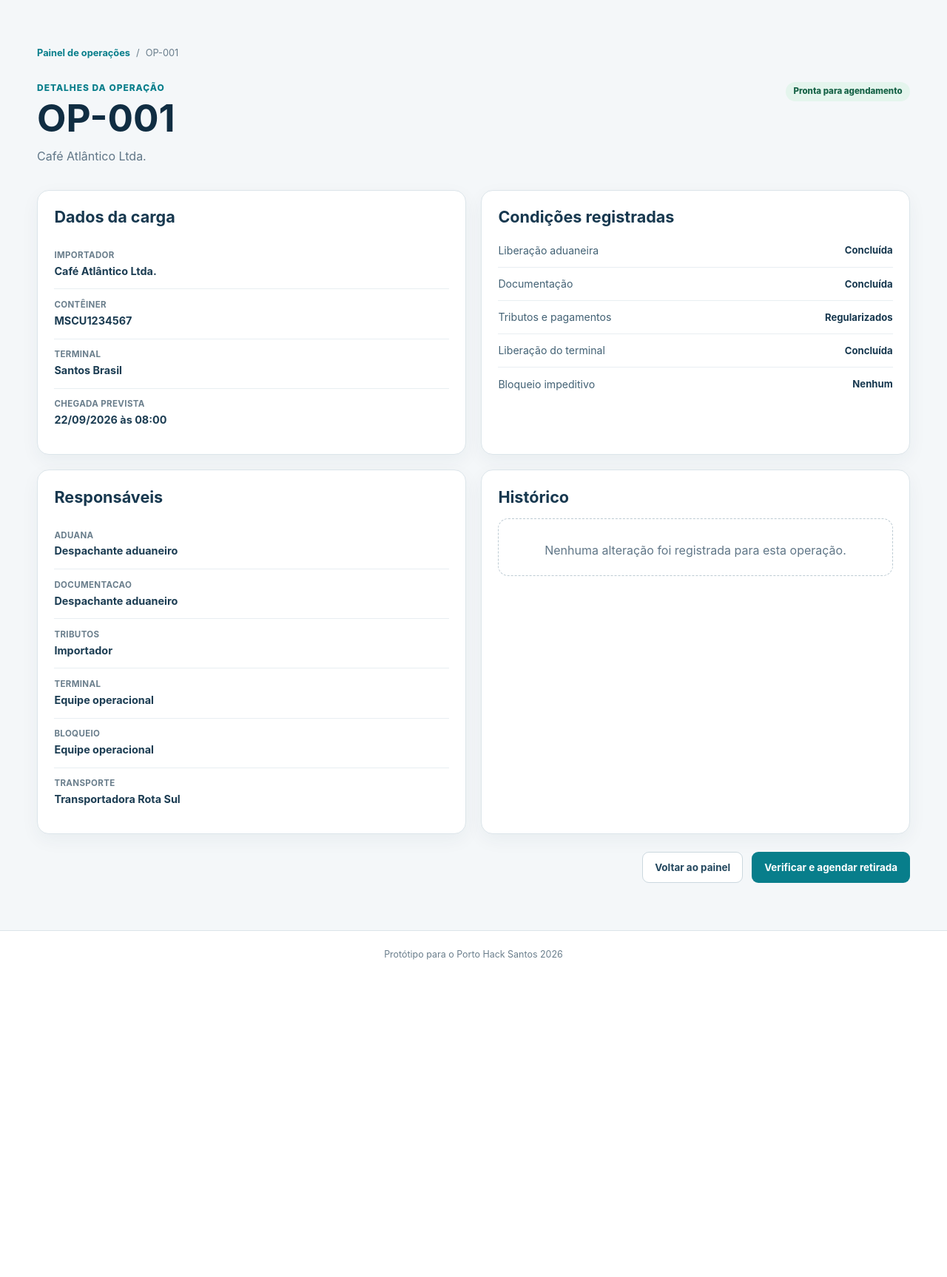
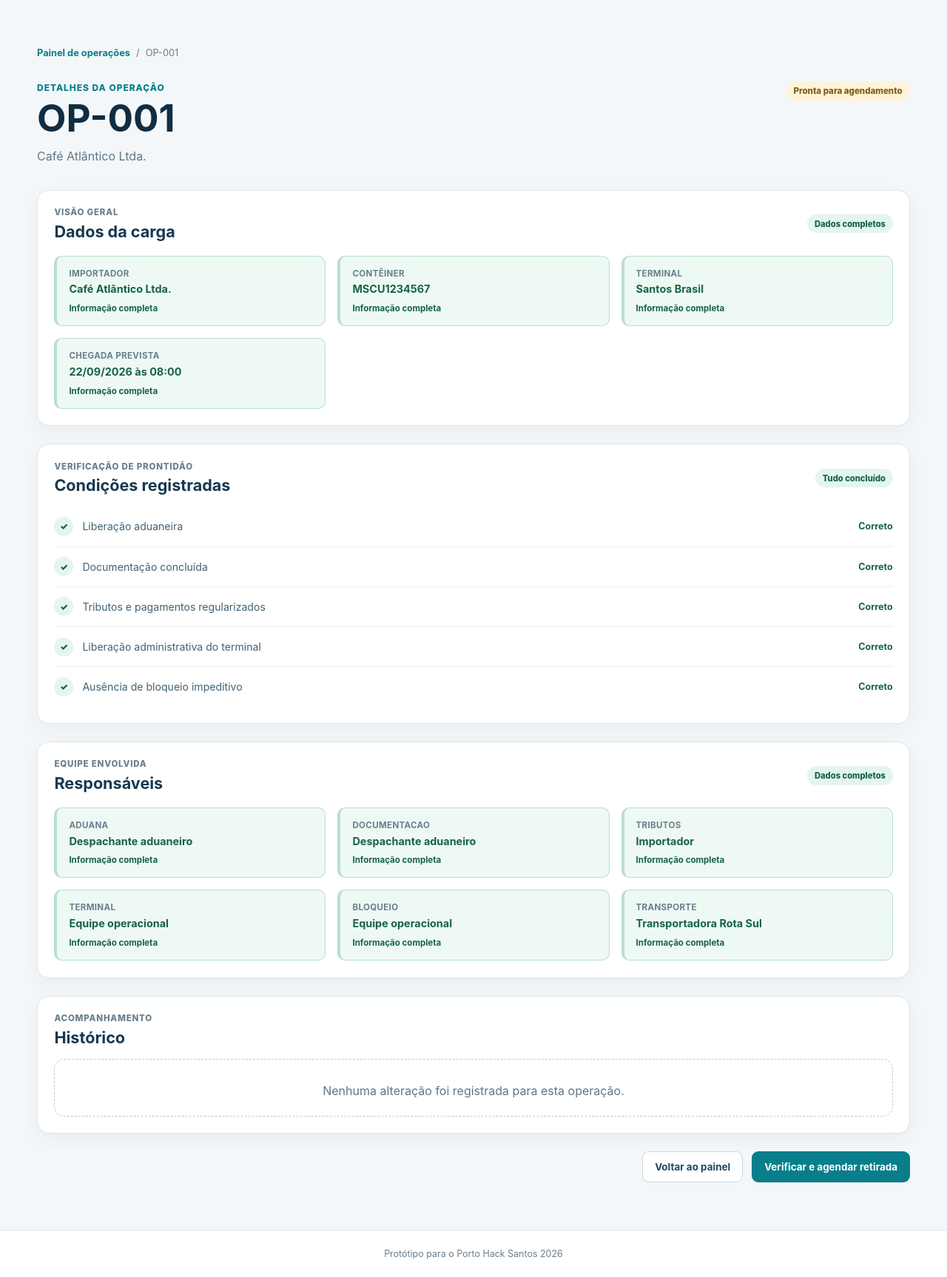
Before and after one commit to enzocalvo11/ImportAtlas, a Flask app: page /operacoes/OP-001 in a window 1280 px wide. Shown: the part 77-1804 px from the top of the page at 74% size. Before the commit the page ends 1375 px from the top, so only its background shows below. Run offline with Flask 3, Linux system fonts and the light colour scheme.

Commit message:
fix: ajuste de estilo

```diff
--- a/app.py
+++ b/app.py
@@ -18,12 +18,13 @@ from services.demonstracao_service import (
     DIRETORIO_BASE_DEMO,
     restaurar_dados_demonstracao,
 )
+from services.prontidao_service import verificar_prontidao
 
 
 CLASSES_STATUS = {
     "Aguardando liberação": "status-alerta",
     "Com pendências": "status-erro",
-    "Pronta para agendamento": "status-sucesso",
+    "Pronta para agendamento": "status-alerta",
     "Sem horário compatível": "status-alerta",
     "Aguardando confirmação": "status-informativo",
     "Agendamento confirmado": "status-sucesso",
@@ -83,6 +84,7 @@ def create_app(configuracao: dict[str, Any] | None = None) -> Flask:
             "operacao.html",
             operacao=operacao,
             agendamento=agendamento,
+            prontidao=verificar_prontidao(operacao),
         )
 
     @app.get("/operacoes/<operacao_id>/assistente")
--- a/static/css/style.css
+++ b/static/css/style.css
@@ -194,6 +194,10 @@ h3 {
 
 .indicador-erro {
   border-top-color: #cc5a5a;
+}
+
+.indicador-alerta {
+  border-top-color: #d6a52e;
 }
 
 .indicador-informativo {
@@ -439,6 +443,57 @@ a:focus-visible {
   color: #17384f;
   font-size: 0.82rem;
   text-align: right;
+}
+
+.fluxo-detalhes {
+  display: grid;
+  gap: 1.5rem;
+}
+
+.fluxo-detalhes .secao-assistente + .secao-assistente {
+  margin-top: 0;
+}
+
+.grade-informacoes {
+  grid-template-columns: repeat(4, minmax(0, 1fr));
+}
+
+.grade-responsaveis {
+  grid-template-columns: repeat(3, minmax(0, 1fr));
+}
+
+.grade-informacoes > div {
+  border: 1px solid transparent;
+  border-left-width: 4px;
+}
+
+.grade-informacoes small {
+  display: block;
+  margin-top: 0.55rem;
+  font-size: 0.72rem;
+  font-weight: 750;
+}
+
+.grade-informacoes .informacao-valida {
+  border-color: #b9dfce;
+  color: #176347;
+  background: #eef9f4;
+}
+
+.grade-informacoes .informacao-valida dd,
+.grade-informacoes .informacao-valida small {
+  color: #176347;
+}
+
+.grade-informacoes .informacao-invalida {
+  border-color: #f1c5c5;
+  color: #9d3434;
+  background: #fff4f4;
+}
+
+.grade-informacoes .informacao-invalida dd,
+.grade-informacoes .informacao-invalida small {
+  color: #9d3434;
 }
 
 .estado-vazio {
@@ -706,6 +761,13 @@ a:focus-visible {
   box-shadow: 0 0 0 2px rgb(8 126 139 / 12%), 0 8px 24px rgb(24 54 75 / 7%);
 }
 
+.seletor-horario[aria-current="true"] {
+  border-color: #b9dfce;
+  color: #176347;
+  background: #eef9f4;
+  cursor: default;
+}
+
 .cartao-horario-topo {
   display: flex;
   min-height: 28px;
@@ -892,7 +954,9 @@ a:focus-visible {
 
   .grade-horarios,
   .grade-resumo,
-  .resumo-final {
+  .resumo-final,
+  .grade-informacoes,
+  .grade-responsaveis {
     grid-template-columns: repeat(2, minmax(0, 1fr));
   }
 }
@@ -933,6 +997,8 @@ a:focus-visible {
   .grade-horarios,
   .grade-resumo,
   .resumo-final,
+  .grade-informacoes,
+  .grade-responsaveis,
   .lista-comunicacoes {
     grid-template-columns: 1fr;
   }
--- a/templates/index.html
+++ b/templates/index.html
@@ -28,7 +28,7 @@
       <span>Total de operações</span>
       <strong>{{ indicadores.total }}</strong>
     </article>
-    <article class="indicador indicador-sucesso">
+    <article class="indicador indicador-alerta">
       <span>Prontas para agendamento</span>
       <strong>{{ indicadores.prontas }}</strong>
     </article>
--- a/templates/operacao.html
+++ b/templates/operacao.html
@@ -18,49 +18,87 @@
     <span class="status {{ operacao.status|classe_status }}">{{ operacao.status }}</span>
   </section>
 
-  <div class="grade-detalhes">
-    <section class="painel" aria-labelledby="titulo-dados-carga">
+  <div class="fluxo-detalhes">
+    <section class="painel secao-assistente" aria-labelledby="titulo-dados-carga">
       <div class="titulo-painel">
-        <h2 id="titulo-dados-carga">Dados da carga</h2>
+        <div>
+          <p class="etapa">Visão geral</p>
+          <h2 id="titulo-dados-carga">Dados da carga</h2>
+        </div>
+        <span class="resumo-verificacao resumo-sucesso">Dados completos</span>
       </div>
-      <dl class="lista-detalhes">
-        <div><dt>Importador</dt><dd>{{ operacao.importador }}</dd></div>
-        <div><dt>Contêiner</dt><dd>{{ operacao.container }}</dd></div>
-        <div><dt>Terminal</dt><dd>{{ operacao.terminal }}</dd></div>
-        <div><dt>Chegada prevista</dt><dd>{{ operacao.chegada_prevista|data_br }}</dd></div>
+      <dl class="grade-resumo grade-informacoes">
+        <div class="{{ 'informacao-valida' if operacao.importador else 'informacao-invalida' }}">
+          <dt>Importador</dt>
+          <dd>{{ operacao.importador or "Não informado" }}</dd>
+          <small>{{ "Informação completa" if operacao.importador else "Informação incompleta" }}</small>
+        </div>
+        <div class="{{ 'informacao-valida' if operacao.container else 'informacao-invalida' }}">
+          <dt>Contêiner</dt>
+          <dd>{{ operacao.container or "Não informado" }}</dd>
+          <small>{{ "Informação completa" if operacao.container else "Informação incompleta" }}</small>
+        </div>
+        <div class="{{ 'informacao-valida' if operacao.terminal else 'informacao-invalida' }}">
+          <dt>Terminal</dt>
+          <dd>{{ operacao.terminal or "Não informado" }}</dd>
+          <small>{{ "Informação completa" if operacao.terminal else "Informação incompleta" }}</small>
+        </div>
+        <div class="{{ 'informacao-valida' if operacao.chegada_prevista else 'informacao-invalida' }}">
+          <dt>Chegada prevista</dt>
+          <dd>{{ operacao.chegada_prevista|data_br if operacao.chegada_prevista else "Não informada" }}</dd>
+          <small>{{ "Informação completa" if operacao.chegada_prevista else "Informação incompleta" }}</small>
+        </div>
       </dl>
     </section>
 
-    <section class="painel" aria-labelledby="titulo-controles">
+    <section class="painel secao-assistente" aria-labelledby="titulo-controles">
       <div class="titulo-painel">
-        <h2 id="titulo-controles">Condições registradas</h2>
+        <div>
+          <p class="etapa">Verificação de prontidão</p>
+          <h2 id="titulo-controles">Condições registradas</h2>
+        </div>
+        {% if prontidao.pronta %}
+          <span class="resumo-verificacao resumo-sucesso">Tudo concluído</span>
+        {% else %}
+          <span class="resumo-verificacao resumo-erro">Requer atenção</span>
+        {% endif %}
       </div>
-      <ul class="lista-condicoes">
-        <li><span>Liberação aduaneira</span><strong>{{ "Concluída" if operacao.liberacao_aduaneira else "Pendente" }}</strong></li>
-        <li><span>Documentação</span><strong>{{ "Concluída" if operacao.documentacao_concluida else "Pendente" }}</strong></li>
-        <li><span>Tributos e pagamentos</span><strong>{{ "Regularizados" if operacao.tributos_regularizados else "Pendentes" }}</strong></li>
-        <li><span>Liberação do terminal</span><strong>{{ "Concluída" if operacao.liberacao_terminal else "Pendente" }}</strong></li>
-        <li><span>Bloqueio impeditivo</span><strong>{{ "Identificado" if operacao.possui_bloqueio else "Nenhum" }}</strong></li>
+      <ul class="checklist">
+        {% for verificacao in prontidao.verificacoes %}
+          <li class="item-checklist {{ 'item-concluido' if verificacao.concluida else 'item-pendente' }}">
+            <span class="icone-checklist" aria-hidden="true">{{ "✓" if verificacao.concluida else "!" }}</span>
+            <span>{{ verificacao.descricao }}</span>
+            <strong>{{ "Correto" if verificacao.concluida else "Pendente" }}</strong>
+          </li>
+        {% endfor %}
       </ul>
     </section>
 
-    <section class="painel" aria-labelledby="titulo-responsaveis">
+    <section class="painel secao-assistente" aria-labelledby="titulo-responsaveis">
       <div class="titulo-painel">
-        <h2 id="titulo-responsaveis">Responsáveis</h2>
+        <div>
+          <p class="etapa">Equipe envolvida</p>
+          <h2 id="titulo-responsaveis">Responsáveis</h2>
+        </div>
+        <span class="resumo-verificacao resumo-sucesso">Dados completos</span>
       </div>
-      <dl class="lista-detalhes">
+      <dl class="grade-resumo grade-informacoes grade-responsaveis">
         {% for papel, responsavel in operacao.responsaveis.items() %}
-          <div>
+          <div class="{{ 'informacao-valida' if responsavel else 'informacao-invalida' }}">
             <dt>{{ papel|replace("_", " ")|capitalize }}</dt>
-            <dd>{{ responsavel }}</dd>
+            <dd>{{ responsavel or "Não informado" }}</dd>
+            <small>{{ "Informação completa" if responsavel else "Informação incompleta" }}</small>
           </div>
         {% endfor %}
       </dl>
     </section>
 
-    <section class="painel" aria-labelledby="titulo-historico">
+    <section class="painel secao-assistente" aria-labelledby="titulo-historico">
       <div class="titulo-painel">
-        <h2 id="titulo-historico">Histórico</h2>
+        <div>
+          <p class="etapa">Acompanhamento</p>
+          <h2 id="titulo-historico">Histórico</h2>
+        </div>
       </div>
       {% if agendamento %}
         <ol class="linha-tempo">
```
Also changed, not shown: static/js/app.js (+58 -1 lines), templates/assistente_inicio.html (+32 -17 lines), tests/test_app.py (+22 -0 lines).
